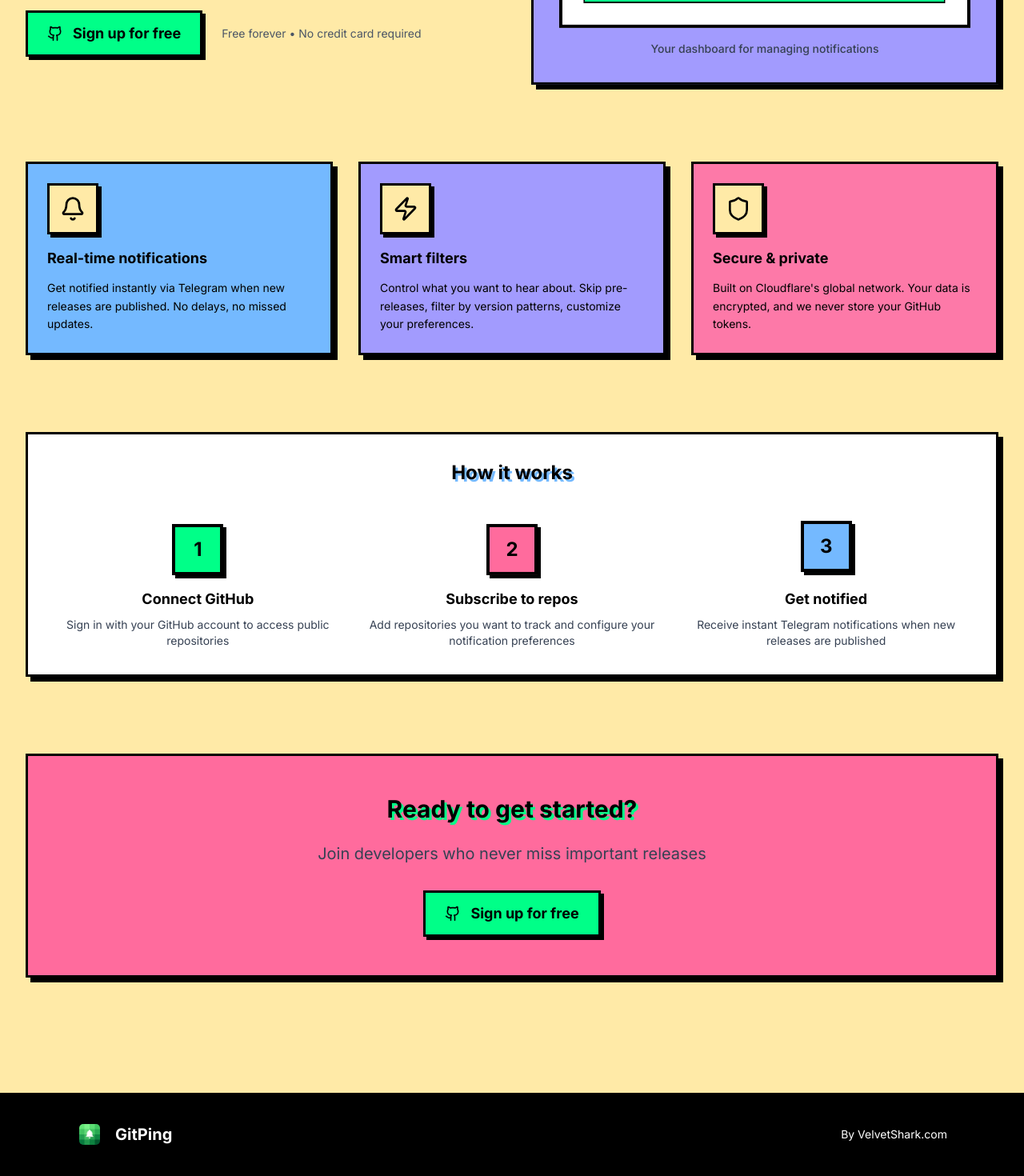
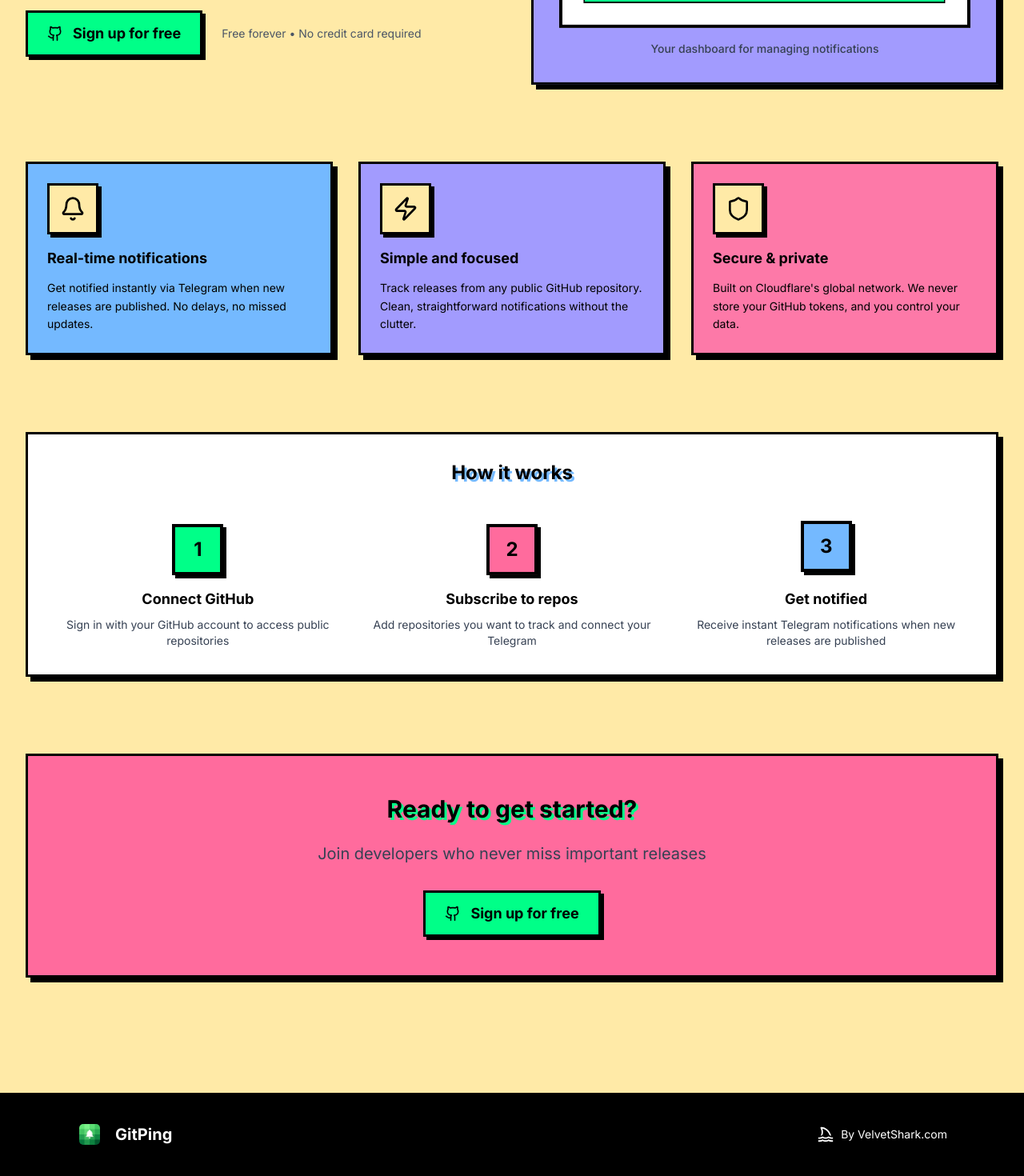
Before and after one commit to velvet-shark/gitping, a Next.js app in the folder web/: page / in a window 1280 px wide. Shown: the part 512-1982 px from the top of the page at 80% size. Built offline with nearby package versions, Linux system fonts and the light colour scheme.

Commit message:
Update homepage copy and add shark fin image to footer on homepage

```diff
--- a/web/src/app/page.tsx
+++ b/web/src/app/page.tsx
@@ -136,10 +136,10 @@ export default function HomePage() {
             <div className="bg-brutal-yellow-soft brutal-border w-16 h-16 flex items-center justify-center mb-4 brutal-shadow">
               <Zap className="h-8 w-8 text-black" />
             </div>
-            <h3 className="text-lg font-bold text-black mb-3">Smart filters</h3>
+            <h3 className="text-lg font-bold text-black mb-3">Simple and focused</h3>
             <p className="text-black text-sm leading-relaxed">
-              Control what you want to hear about. Skip pre-releases, filter by version patterns, customize your
-              preferences.
+              Track releases from any public GitHub repository. Clean, straightforward notifications without the
+              clutter.
             </p>
           </div>
           <div className="p-6 bg-brutal-orange brutal-card brutal-pulse">
@@ -148,7 +148,7 @@ export default function HomePage() {
             </div>
             <h3 className="text-lg font-bold text-black mb-3">Secure & private</h3>
             <p className="text-black text-sm leading-relaxed">
-              Built on Cloudflare's global network. Your data is encrypted, and we never store your GitHub tokens.
+              Built on Cloudflare's global network. We never store your GitHub tokens, and you control your data.
             </p>
           </div>
         </div>
@@ -172,9 +172,7 @@ export default function HomePage() {
                 <span className="text-2xl font-bold text-black">2</span>
               </div>
               <h3 className="text-lg font-bold mb-2 text-black">Subscribe to repos</h3>
-              <p className="text-gray-700 text-sm">
-                Add repositories you want to track and configure your notification preferences
-              </p>
+              <p className="text-gray-700 text-sm">Add repositories you want to track and connect your Telegram</p>
             </div>
             <div className="text-center">
               <div
@@ -223,8 +221,22 @@ export default function HomePage() {
               href="https://velvetshark.com"
               target="_blank"
               rel="noopener noreferrer"
-              className="text-sm text-white hover:underline"
+              className="text-sm text-white hover:underline flex items-center"
             >
+              <svg
+                role="img"
+                xmlns="http://www.w3.org/2000/svg"
+                viewBox="0 0 24 24"
+                height="22"
+                width="22"
+                className="mr-2"
+                style={{ marginRight: "0.5rem" }}
+              >
+                <path
+                  fill="currentColor"
+                  d="M22 16v2h-2c-1.4 0-2.8-.4-4-1c-2.5 1.3-5.5 1.3-8 0c-1.2.6-2.6 1-4 1H2v-2h2c1.4 0 2.8-.5 4-1.3c2.4 1.7 5.6 1.7 8 0c1.2.8 2.6 1.3 4 1.3zM5.28 13.79c.54-.16 1.09-.41 1.61-.75L8 12.28c.69-2.28.78-5.01-.41-8.14c4.36.75 8.3 4.51 9.78 9.05c.75.45 1.54.72 2.29.78C18.24 7.4 12.37 2 6 2c-.35 0-.67.18-.85.47c-.18.3-.2.67-.04.98c2.17 4.34 1.5 7.84.17 10.34M16 18.7c-2.4 1.7-5.6 1.7-8 0c-1.2.8-2.6 1.3-4 1.3H2v2h2c1.4 0 2.8-.4 4-1c2.5 1.3 5.5 1.3 8 0c1.2.6 2.6 1 4 1h2v-2h-2c-1.4 0-2.8-.5-4-1.3"
+                ></path>
+              </svg>
               By VelvetShark.com
             </a>
           </div>
```
